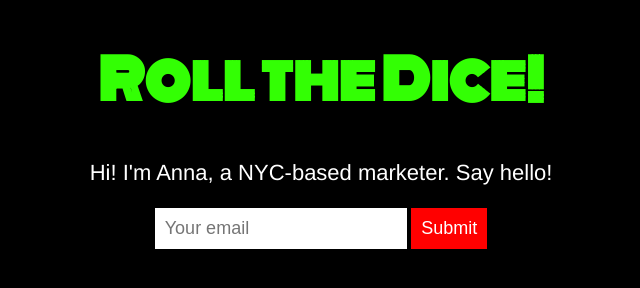
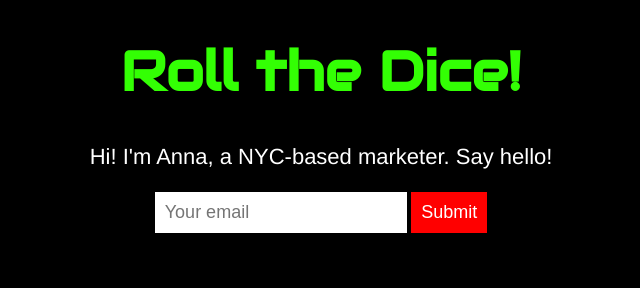
Before and after one commit to msanaya/MyFirstProject, a plain HTML site: page Index.html in a window 1280 px wide. Shown: the whole page, without its empty margins (319-959 px from the left). Drawn offline with Linux system fonts and the light colour scheme; a web font is replaced by a local one.

Commit message:
Update Index.html

```diff
--- a/Index.html
+++ b/Index.html
@@ -13,7 +13,7 @@
     }
     h1 {
       font-size: 55px;
-      font-family: monoton;
+      font-family: Audiowide;
       color: #33ff04;
     }
     p {
```
